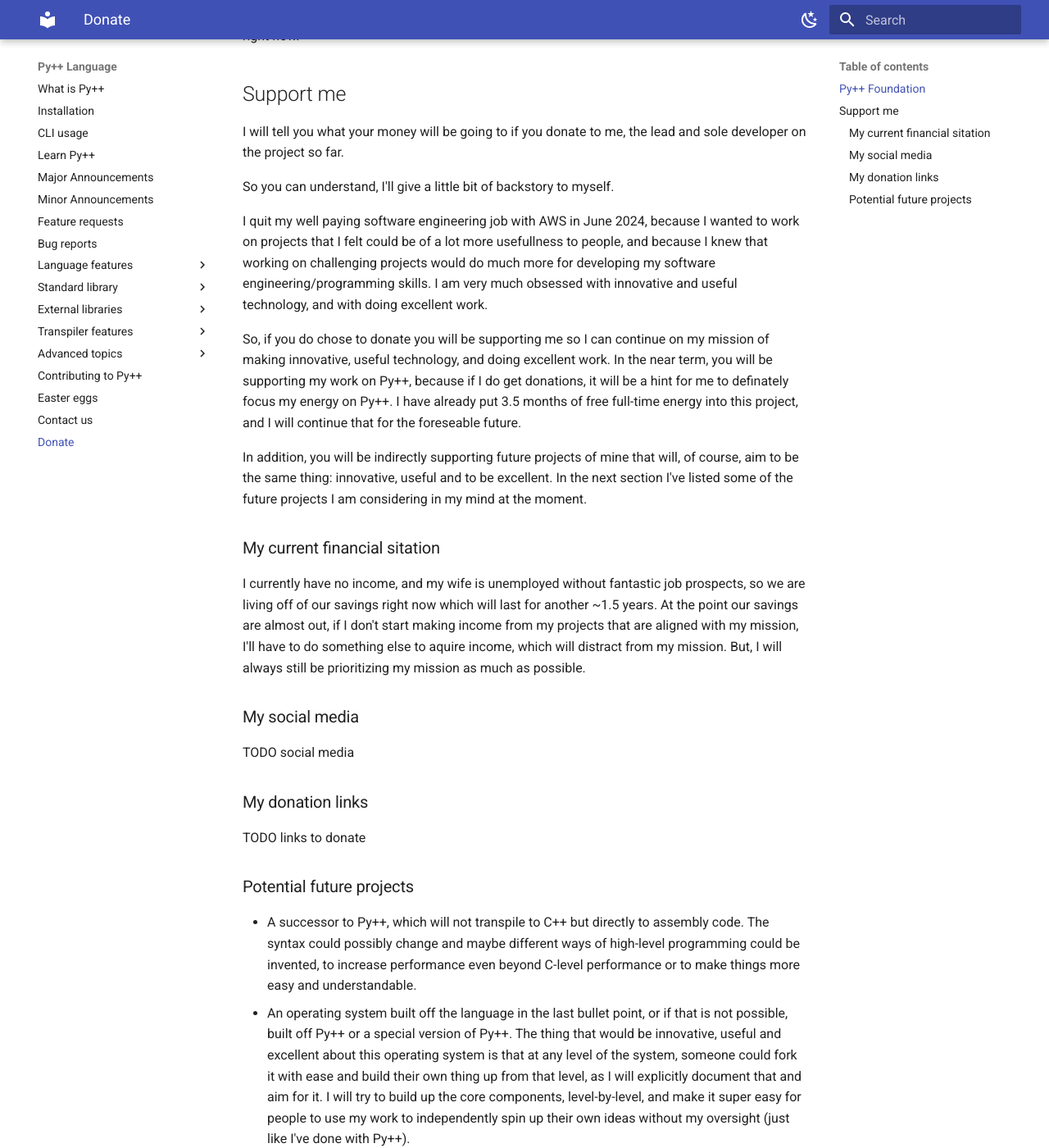
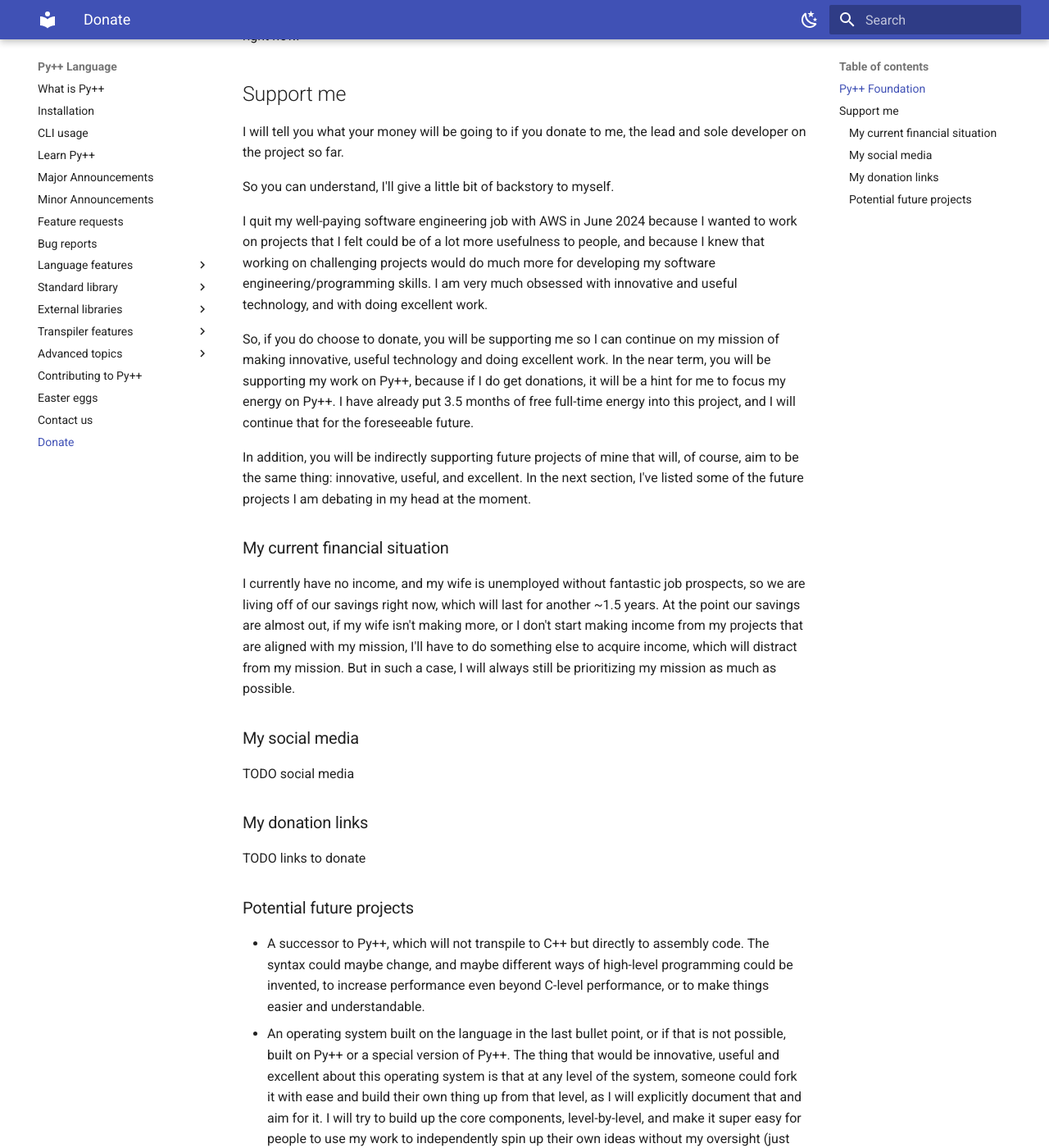
Before and after one commit to curtispuetz/pypp-docs, an MkDocs documentation site: the page built from docs/donate.md, in a window 1280 px wide and 1400 px high, scrolled down 225 px. Shown: the whole window at 82% size. Built offline with MkDocs 1.6.1 and Material for MkDocs 9.7.7, drawn with Linux system fonts in a browser that asks for light colours; some of the changed text lies outside the part shown.

Commit message:
Fix typos and enhance clarity in donate.md

```diff
--- a/docs/donate.md
+++ b/docs/donate.md
@@ -10,15 +10,15 @@ I will tell you what your money will be going to if you donate to me, the lead a
 
 So you can understand, I'll give a little bit of backstory to myself.
 
-I quit my well paying software engineering job with AWS in June 2024, because I wanted to work on projects that I felt could be of a lot more usefullness to people, and because I knew that working on challenging projects would do much more for developing my software engineering/programming skills. I am very much obsessed with innovative and useful technology, and with doing excellent work.
+I quit my well-paying software engineering job with AWS in June 2024 because I wanted to work on projects that I felt could be of a lot more usefulness to people, and because I knew that working on challenging projects would do much more for developing my software engineering/programming skills. I am very much obsessed with innovative and useful technology, and with doing excellent work.
 
-So, if you do chose to donate you will be supporting me so I can continue on my mission of making innovative, useful technology, and doing excellent work. In the near term, you will be supporting my work on Py++, because if I do get donations, it will be a hint for me to definately focus my energy on Py++. I have already put 3.5 months of free full-time energy into this project, and I will continue that for the foreseable future.
+So, if you do choose to donate, you will be supporting me so I can continue on my mission of making innovative, useful technology and doing excellent work. In the near term, you will be supporting my work on Py++, because if I do get donations, it will be a hint for me to focus my energy on Py++. I have already put 3.5 months of free full-time energy into this project, and I will continue that for the foreseeable future.
 
-In addition, you will be indirectly supporting future projects of mine that will, of course, aim to be the same thing: innovative, useful and to be excellent. In the next section I've listed some of the future projects I am considering in my mind at the moment.
+In addition, you will be indirectly supporting future projects of mine that will, of course, aim to be the same thing: innovative, useful, and excellent. In the next section, I've listed some of the future projects I am debating in my head at the moment.
 
-### My current financial sitation
+### My current financial situation
 
-I currently have no income, and my wife is unemployed without fantastic job prospects, so we are living off of our savings right now which will last for another ~1.5 years. At the point our savings are almost out, if I don't start making income from my projects that are aligned with my mission, I'll have to do something else to aquire income, which will distract from my mission. But, I will always still be prioritizing my mission as much as possible.
+I currently have no income, and my wife is unemployed without fantastic job prospects, so we are living off of our savings right now, which will last for another ~1.5 years. At the point our savings are almost out, if my wife isn't making more, or I don't start making income from my projects that are aligned with my mission, I'll have to do something else to acquire income, which will distract from my mission. But in such a case, I will always still be prioritizing my mission as much as possible.
 
 ### My social media
 
@@ -30,9 +30,9 @@ TODO links to donate
 
 ### Potential future projects
 
-- A successor to Py++, which will not transpile to C++ but directly to assembly code. The syntax could possibly change and maybe different ways of high-level programming could be invented, to increase performance even beyond C-level performance or to make things more easy and understandable.
-- An operating system built off the language in the last bullet point, or if that is not possible, built off Py++ or a special version of Py++. The thing that would be innovative, useful and excellent about this operating system is that at any level of the system, someone could fork it with ease and build their own thing up from that level, as I will explicitly document that and aim for it. I will try to build up the core components, level-by-level, and make it super easy for people to use my work to independently spin up their own ideas without my oversight (just like I've done with Py++).
-- A video game where people can do real engineering design and simulation. Someone could build a factory or prototype a product in the game and then build it in real life into real-life a business. When you see how intensely young kids are creating complicated things in games like Minecraft today (on YouTube), I can see how they would enjoy actually building more real things.
-- Remake some popular competitive mobile games with a different monitization model. All the games in this space are bad because they don't give you all the items unlocked; making the competition unfair because some people have more than others. With a different monitization model, people can play the games for hours, hours, and hours and just pay a few bucks or choose to watch ads instead of paying. And importantly, all the items will be unlocked from the beginning so that the competition is fair.
+- A successor to Py++, which will not transpile to C++ but directly to assembly code. The syntax could maybe change, and maybe different ways of high-level programming could be invented, to increase performance even beyond C-level performance, or to make things easier and understandable.
+- An operating system built on the language in the last bullet point, or if that is not possible, built on Py++ or a special version of Py++. The thing that would be innovative, useful and excellent about this operating system is that at any level of the system, someone could fork it with ease and build their own thing up from that level, as I will explicitly document that and aim for it. I will try to build up the core components, level-by-level, and make it super easy for people to use my work to independently spin up their own ideas without my oversight (just like I've done with Py++).
+- A video game where people can do real engineering design and simulation. Someone could build a factory or prototype a product in the game and then build it in real life into a real-life business. When you see how intensely young kids are creating complicated things in games like Minecraft today, I can see how they would enjoy actually building more real things.
+- Remake some popular competitive mobile games with a different monetization model. All the games in this space are bad because they don't give you all the items unlocked, making the competition unfair because some people have more than others. With a different monetization model, people can play the games for hours, hours, and hours and just pay a few bucks or choose to watch ads instead of paying. And importantly, all the items will be unlocked from the beginning, so that the competition is fair.
 
 Feel free to copy any of my ideas, because if someone builds it instead of me, then I might not have to build it myself!
```
